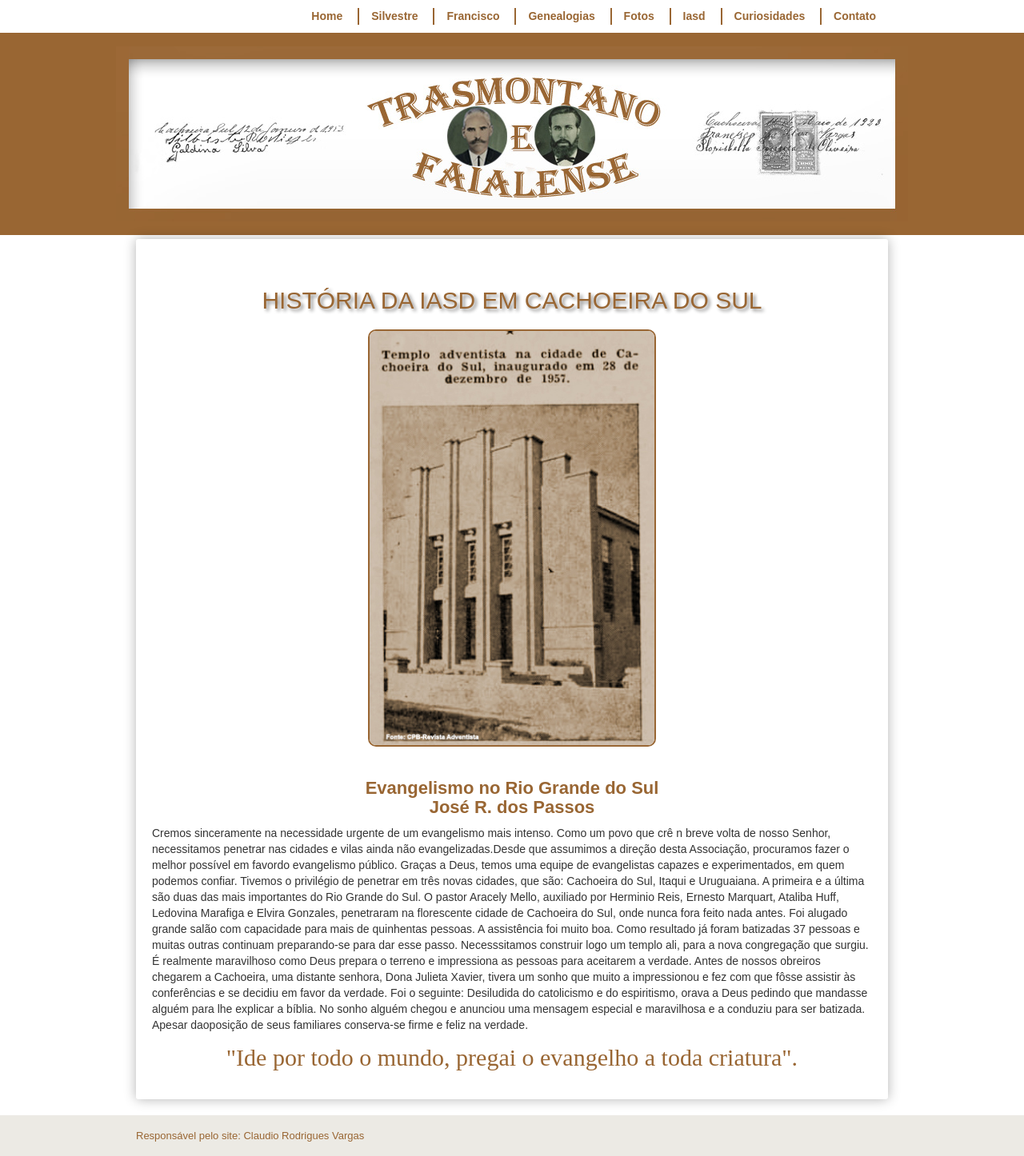
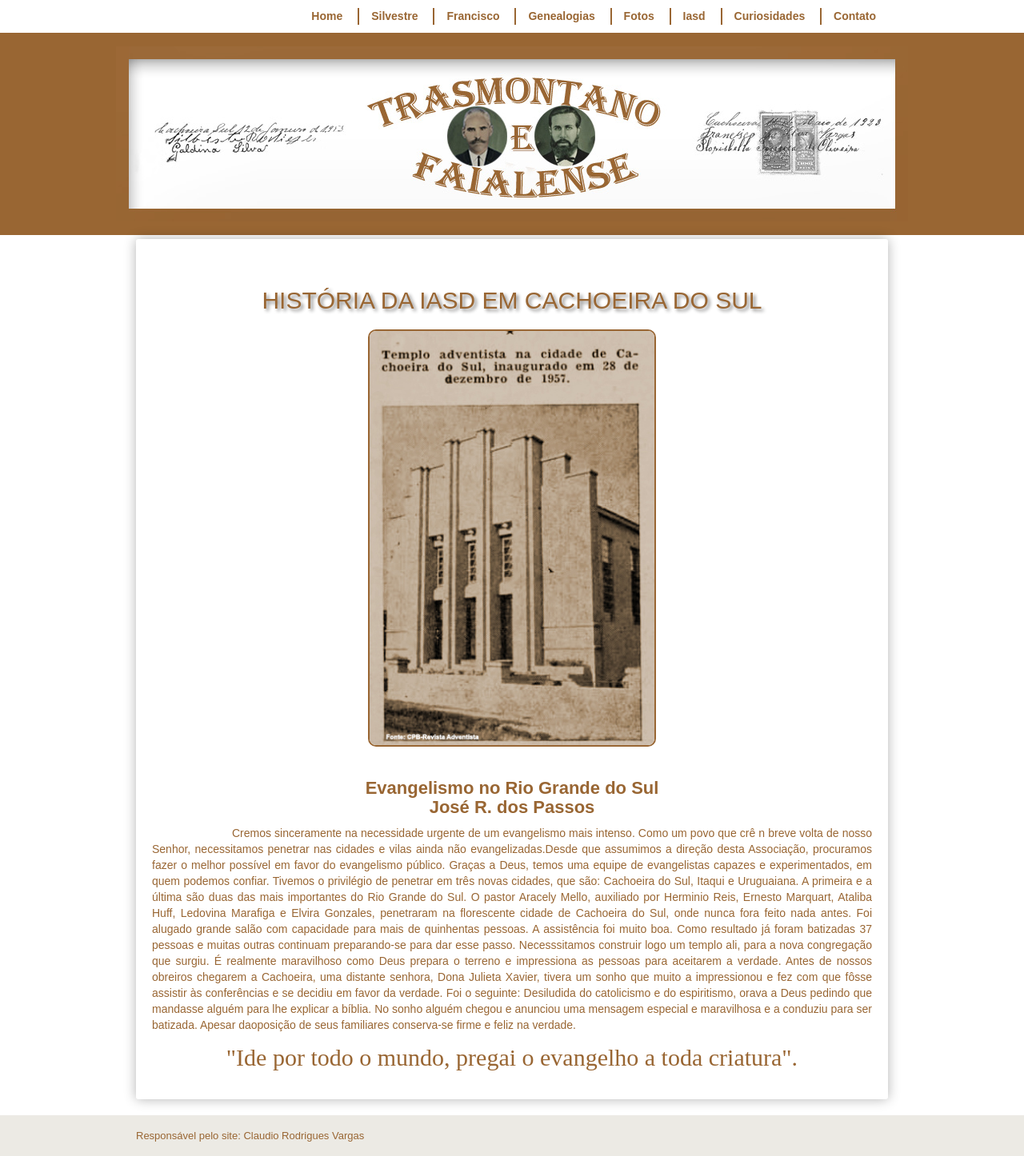
Before and after one commit to claudiovargas1955/claudiovargas1955.github.io, a Jekyll site: the page built from _pages/história-da-iasd-cachoeira.html, in a window 1280 px wide. Shown: the whole page at 80% size. Built offline with Jekyll 4.4.1, drawn with Linux system fonts in a browser that asks for light colours; some web fonts are replaced.

Commit message:
Update história-da-iasd-cachoeira.html

```diff
--- a/_pages/história-da-iasd-cachoeira.html
+++ b/_pages/história-da-iasd-cachoeira.html
@@ -97,10 +97,10 @@
 <h3><br><br><br><br>Pr. Aracely Mello<br>Pr. Ataliba Huff<br>Ledovina Marafiga</h3></figcaption></figure><br>
 <h3>Evangelismo no Rio Grande do Sul<br>
    José R. dos Passos</h3
-<p>Cremos sinceramente na necessidade urgente de um evangelismo mais intenso. Como um povo que crê n breve volta de nosso Senhor, necessitamos penetrar nas cidades
-e vilas ainda não evangelizadas.Desde que assumimos a direção desta Associação, procuramos fazer o melhor possível em favordo evangelismo público. Graças a Deus,
-temos uma equipe de evangelistas capazes e experimentados, em quem podemos confiar. Tivemos o privilégio de penetrar em três novas cidades, que são: Cachoeira do Sul,
-Itaqui e Uruguaiana. A primeira e a última são duas das mais importantes do Rio Grande do Sul.
+<p><p style="text-indent:100px";/>Cremos sinceramente na necessidade urgente de um evangelismo mais intenso. Como um povo que crê n breve volta de nosso Senhor,
+necessitamos penetrar nas cidades e vilas ainda não evangelizadas.Desde que assumimos a direção desta Associação, procuramos fazer o melhor possível em favor do
+evangelismo público. Graças a Deus, temos uma equipe de evangelistas capazes e experimentados, em quem podemos confiar. Tivemos o privilégio de penetrar em três
+novas cidades, que são: Cachoeira do Sul, Itaqui e Uruguaiana. A primeira e a última são duas das mais importantes do Rio Grande do Sul.
 O pastor Aracely Mello, auxiliado por Herminio Reis, Ernesto Marquart, Ataliba Huff, Ledovina Marafiga e Elvira Gonzales, penetraram na florescente cidade de
 Cachoeira do Sul, onde nunca fora feito nada antes. Foi alugado grande salão com capacidade para mais de quinhentas pessoas. A assistência foi muito boa. Como
 resultado já foram batizadas 37 pessoas e muitas outras continuam preparando-se para dar esse passo. Necesssitamos construir logo um templo ali, para a nova
```
